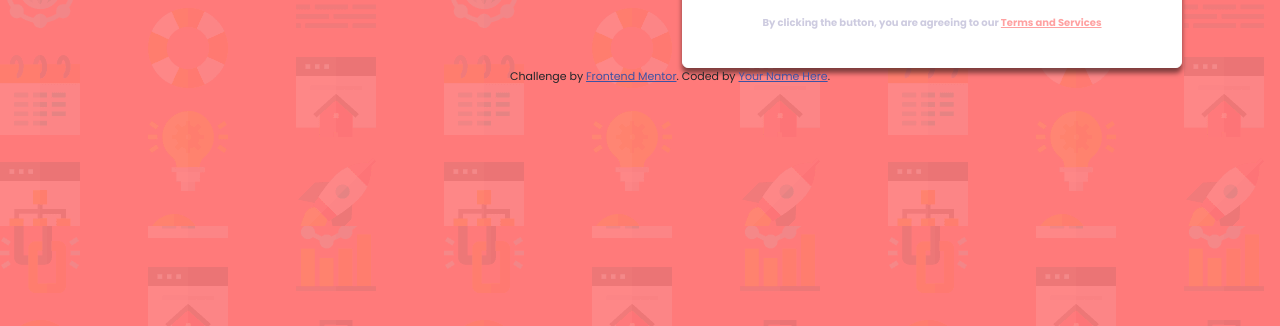
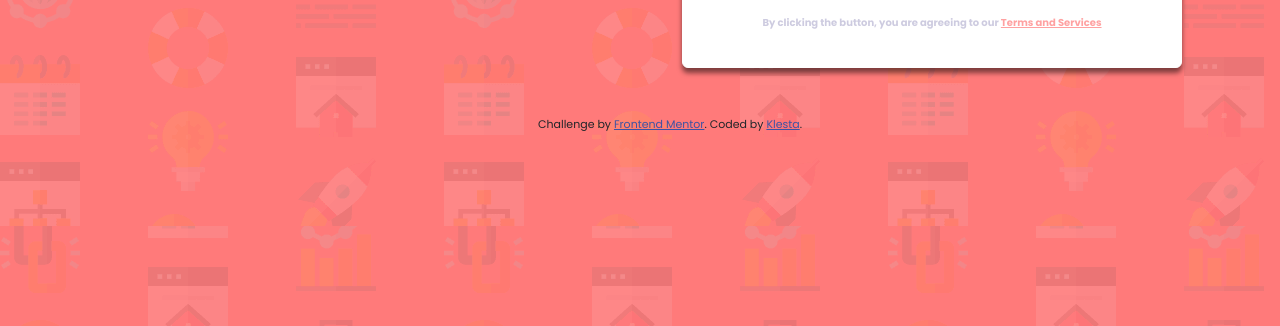
Before and after one commit to klezi10/Coding-Challenge-intro-component-with-signup-form, a plain HTML site: page index.html in a window 1280 px wide. Shown: the part 574-900 px from the top of the page. Drawn offline with nearby package versions, Linux system fonts and the light colour scheme.

Commit message:
edited attribution

```diff
--- a/index.html
+++ b/index.html
@@ -87,11 +87,11 @@
         </div>
       </div>
       <footer>
-        <p class="attribution">
+        <p class="attribution mt-5">
           Challenge by
           <a href="https://www.frontendmentor.io?ref=challenge" target="_blank"
             >Frontend Mentor</a
-          >. Coded by <a href="#">Your Name Here</a>.
+          >. Coded by <a href="#">Klesta</a>.
         </p>
       </footer>
     </div>
--- a/style.css
+++ b/style.css
@@ -83,3 +83,7 @@ h1 {
 .attribution a {
   color: hsl(228, 45%, 44%);
 }
+
+@media (max-width: 375px) {
+  /*  */
+}
```
